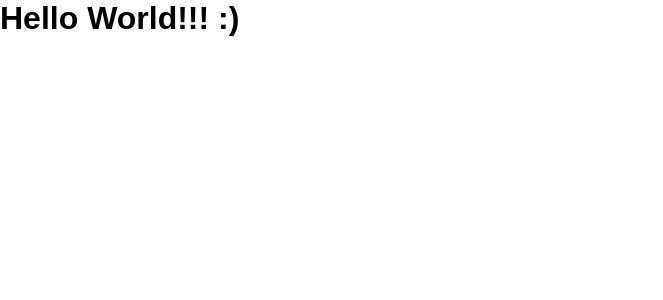
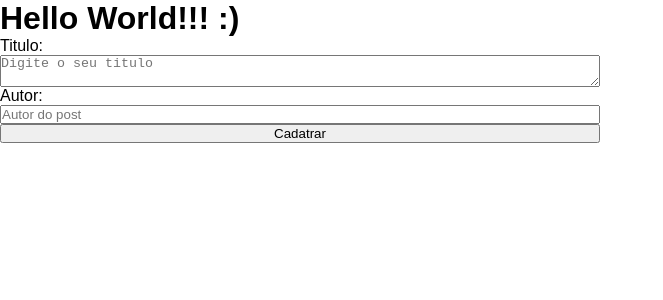
Before and after one commit to ElvesAguiar/firebase-lesson, a React (Create React App) app: page / in a window 1280 px wide. Shown: the top 300 px of the page, without its empty margins (0-663 px from the left). Built offline with nearby package versions, Linux system fonts and the light colour scheme.

Commit message:
feat: post request with collection firebase

```diff
--- a/src/App.js
+++ b/src/App.js
@@ -1,9 +1,66 @@
-import {db} from './firebaseConnection';
+import { useState } from "react";
+import { db } from "./firebaseConnection";
+import {doc, setDoc,collection,addDoc} from 'firebase/firestore'
+
+import "./app.css";
+import { async } from "@firebase/util";
 
 function App() {
+  const [titulo, setTitulo] = useState("");
+  const [autor, setAutor] = useState("");
+
+  async function handleAdd() {
+    // await setDoc(doc(db,"posts", "12345"),
+    // {titulo: titulo,
+    //   autor:autor}
+    // )
+    // .then((error)=>{
+    //   console.log("Gerou Erro"+error)
+    // })
+    // .catch((error)=>{
+    //   console.log("Gerou Erro"+error)
+    // });
+
+      await addDoc(collection(db,"posts"), {
+        titulo:titulo,
+        autor:autor,
+      })
+      .then(()=>{
+        console.log("Cadatrado com Sucesso")
+        setAutor('');
+        setTitulo('');
+      })
+      .catch((error)=>{
+        console.log("Error"+error);
+      })
+
+
+  }
+
+
+
   return (
     <div>
-     <h1>Hello World!!! :)</h1>
+      <h1>Hello World!!! :)</h1>
+
+      <div className="container">
+        <label>Titulo:</label>
+        <textarea
+          type="text"
+          placeholder="Digite o seu titulo"
+          value={titulo}
+          onChange={(e) => setTitulo(e.target.value)}
+        />
+        <label>Autor:</label>
+        <input
+          type="text"
+          placeholder="Autor do post"
+          value={autor}
+          onChange={(e) => setAutor(e.target.value)}
+        />
+
+        <button onClick={handleAdd}>Cadatrar</button>
+      </div>
     </div>
   );
 }
--- /dev/null
+++ b/src/app.css
@@ -0,0 +1,5 @@
+.container {
+   width: 600px;
+    display: flex;
+    flex-direction: column;
+}
```
